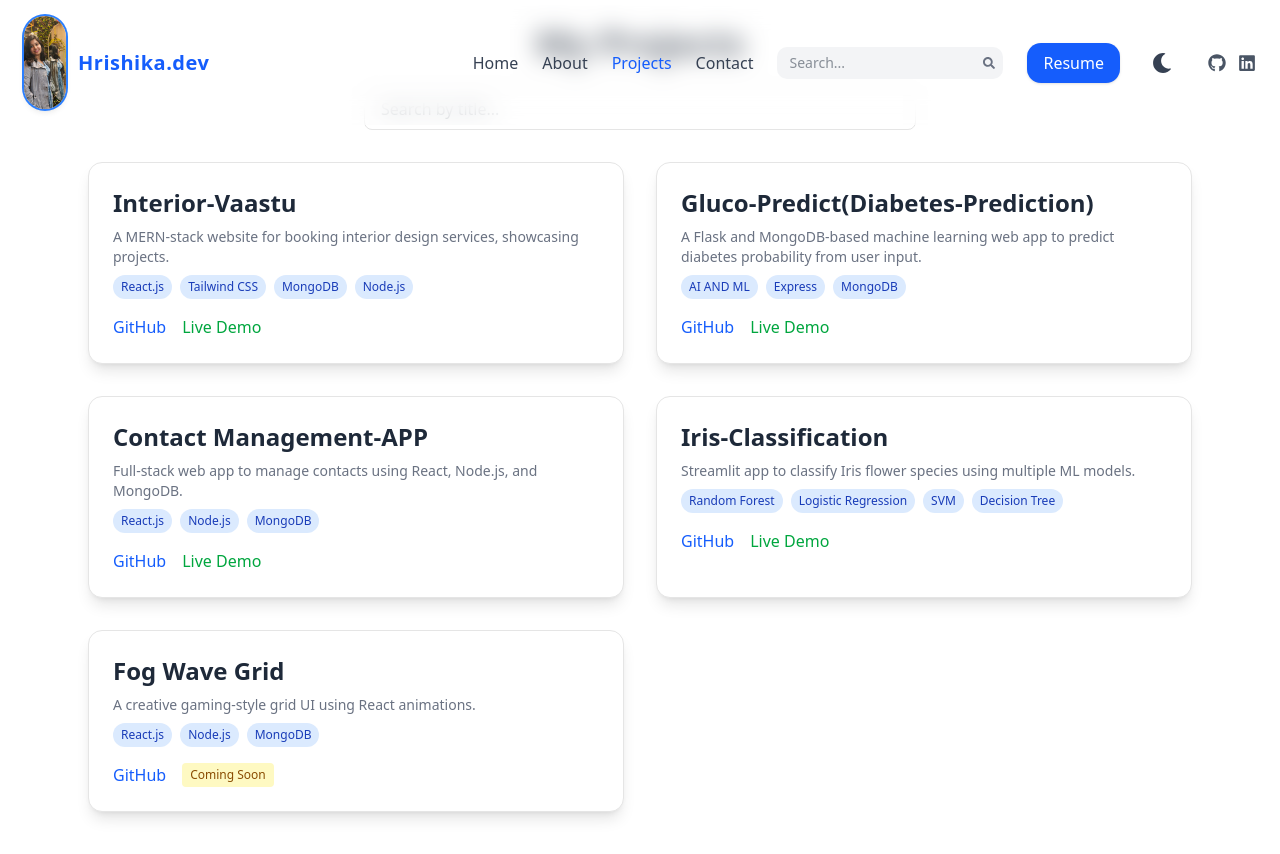
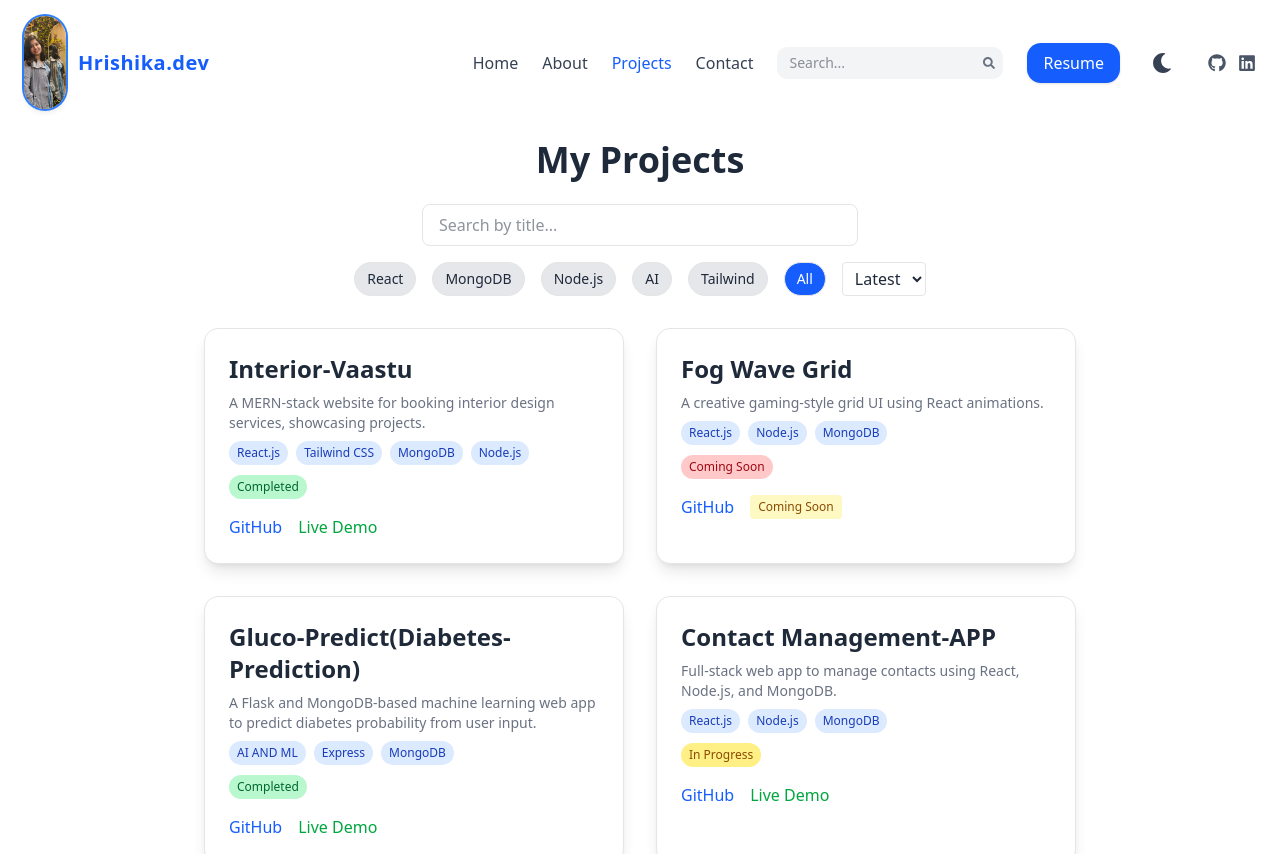
Before and after one commit to hrishikaverma/Tech-Stack-Journey, a Next.js app: page /projects in a window 1280 px wide. Shown: the top 854 px of the page. Built offline with nearby package versions, Linux system fonts and the light colour scheme.

Commit message:
Update page.js

```diff
--- a/src/app/projects/page.js
+++ b/src/app/projects/page.js
@@ -1,88 +1,148 @@
-'use client';
+"use client";
 
-import React, { useState } from 'react';
-import Navbar from '@/components/Navbar';
-import { motion } from 'framer-motion';
-import Image from 'next/image'; // Optional, if you want thumbnails
+import React, { useState } from "react";
+import Navbar from "@/components/Navbar";
+import { motion } from "framer-motion";
+import Image from "next/image";
+import { FaReact, FaNodeJs, FaPython } from "react-icons/fa";
 
 export default function Projects() {
-  const [searchTerm, setSearchTerm] = useState('');
+  const [searchTerm, setSearchTerm] = useState("");
+  const [selectedTech, setSelectedTech] = useState("");
+  const [sortOption, setSortOption] = useState("latest");
 
   const projects = [
     {
       id: 1,
-      title: 'Interior-Vaastu',
-      description: 'A MERN-stack website for booking interior design services, showcasing projects.',
-      techStack: 'React.js, Tailwind CSS, MongoDB, Node.js',
-      github: 'https://github.com/hrishikaverma/interior-vaastu',
-      live: 'https://interior-vaastu.netlify.app/'
+      title: "Interior-Vaastu",
+      description:
+        "A MERN-stack website for booking interior design services, showcasing projects.",
+      techStack: "React.js, Tailwind CSS, MongoDB, Node.js",
+      github: "https://github.com/hrishikaverma/interior-vaastu",
+      live: "https://interior-vaastu.netlify.app/",
+      status: "Completed",
+      year: 2025
     },
     {
       id: 2,
-      title: 'Gluco-Predict(Diabetes-Prediction)',
-      description: 'A Flask and MongoDB-based machine learning web app to predict diabetes probability from user input.',
-      techStack: 'AI AND ML, Express, MongoDB',
-      github: 'https://github.com/hrishikaverma/diabetes-prediction',
-      live: 'https://glucopredic1.streamlit.app/'
+      title: "Gluco-Predict(Diabetes-Prediction)",
+      description:
+        "A Flask and MongoDB-based machine learning web app to predict diabetes probability from user input.",
+      techStack: "AI AND ML, Express, MongoDB",
+      github: "https://github.com/hrishikaverma/diabetes-prediction",
+      live: "https://glucopredic1.streamlit.app/",
+      status: "Completed",
+      year: 2024
     },
     {
       id: 3,
-      title: 'Contact Management-APP',
-      description: 'Full-stack web app to manage contacts using React, Node.js, and MongoDB.',
-      techStack: 'React.js, Node.js, MongoDB',
-      github: 'https://github.com/hrishikaverma/contact-management-app',
-      live: 'https://scintillating-pudding-ffed6d.netlify.app/'
+      title: "Contact Management-APP",
+      description:
+        "Full-stack web app to manage contacts using React, Node.js, and MongoDB.",
+      techStack: "React.js, Node.js, MongoDB",
+      github: "https://github.com/hrishikaverma/contact-management-app",
+      live: "https://scintillating-pudding-ffed6d.netlify.app/",
+      status: "In Progress",
+      year: 2024
     },
     {
       id: 4,
-      title: 'Iris-Classification',
-      description: 'Streamlit app to classify Iris flower species using multiple ML models.',
-      techStack: 'Random Forest, Logistic Regression, SVM, Decision Tree',
-      github: 'https://github.com/hrishikaverma/iris-classification-app',
-      live: 'https://iris-classification-app-0301.streamlit.app/'
+      title: "Iris-Classification",
+      description:
+        "Streamlit app to classify Iris flower species using multiple ML models.",
+      techStack: "Random Forest, Logistic Regression, SVM, Decision Tree",
+      github: "https://github.com/hrishikaverma/iris-classification-app",
+      live: "https://iris-classification-app-0301.streamlit.app/",
+      status: "Completed",
+      year: 2023
     },
     {
       id: 5,
-      title: 'Fog Wave Grid',
-      description: 'A creative gaming-style grid UI using React animations.',
-      techStack: 'React.js, Node.js, MongoDB',
-      github: 'https://github.com/hrishikaverma/FOG-WAVE--GRID'
+      title: "Fog Wave Grid",
+      description: "A creative gaming-style grid UI using React animations.",
+      techStack: "React.js, Node.js, MongoDB",
+      github: "https://github.com/hrishikaverma/FOG-WAVE--GRID",
+      status: "Coming Soon",
+      year: 2025
     }
   ];
 
-  const filteredProjects = projects.filter(project =>
-    project.title.toLowerCase().includes(searchTerm.toLowerCase())
-  );
+  const filteredProjects = projects
+    .filter(
+      (project) =>
+        project.title.toLowerCase().includes(searchTerm.toLowerCase()) &&
+        (selectedTech === "" ||
+          project.techStack.toLowerCase().includes(selectedTech.toLowerCase()))
+    )
+    .sort((a, b) => {
+      if (sortOption === "latest") return b.year - a.year;
+      if (sortOption === "alphabetical")
+        return a.title.localeCompare(b.title);
+      return 0;
+    });
 
   return (
     <>
       <Navbar />
-      <main className="p-6 max-w-6xl mx-auto text-gray-800 dark:text-gray-100">
+      <main className="p-35 max-w-6xl mx-auto text-gray-800 dark:text-gray-100">
         <h1 className="text-4xl font-bold mb-6 text-center">My Projects</h1>
 
-        {/* Search Filter */}
-        <div className="mb-8 text-center">
+        {/* Controls */}
+        <div className="mb-8 text-center space-y-4">
           <input
             type="text"
             placeholder="Search by title..."
             value={searchTerm}
-            onChange={e => setSearchTerm(e.target.value)}
+            onChange={(e) => setSearchTerm(e.target.value)}
             className="px-4 py-2 border rounded-md w-full md:w-1/2 dark:bg-gray-800 dark:border-gray-700"
           />
+
+          <div className="flex justify-center gap-4 flex-wrap">
+            {[
+              "React",
+              "MongoDB",
+              "Node.js",
+              "AI",
+              "Tailwind",
+              ""
+            ].map((tech) => (
+              <button
+                key={tech}
+                onClick={() => setSelectedTech(tech)}
+                className={`px-3 py-1 text-sm rounded-full border dark:border-gray-600 ${
+                  selectedTech === tech
+                    ? "bg-blue-600 text-white"
+                    : "bg-gray-200 dark:bg-gray-800"
+                }`}
+              >
+                {tech || "All"}
+              </button>
+            ))}
+
+            <select
+              value={sortOption}
+              onChange={(e) => setSortOption(e.target.value)}
+              className="border px-2 py-1 rounded dark:bg-gray-800 dark:border-gray-700"
+            >
+              <option value="latest">Latest</option>
+              <option value="alphabetical">A-Z</option>
+            </select>
+          </div>
         </div>
 
-        {/* Project Cards */}
+        {/* Projects */}
         <div className="grid grid-cols-1 md:grid-cols-2 gap-8">
-          {filteredProjects.map(project => (
+          {filteredProjects.map((project) => (
             <motion.div
               key={project.id}
               whileHover={{ scale: 1.03 }}
               initial={{ opacity: 0, y: 30 }}
               whileInView={{ opacity: 1, y: 0 }}
               transition={{ duration: 0.4 }}
+              viewport={{ once: true }}
               className="border rounded-xl p-6 shadow-lg dark:bg-gray-900 bg-white"
             >
-              {/* Optional Image (replace src with actual image path if available) */}
+              {/* Optional Image */}
               {/* <img src={`/projects/${project.id}.jpg`} alt={project.title} className="rounded mb-4 w-full h-40 object-cover" /> */}
 
               <h2 className="text-2xl font-semibold mb-2">{project.title}</h2>
@@ -90,9 +150,8 @@ export default function Projects() {
                 {project.description}
               </p>
 
-              {/* Tech Stack as Tags */}
-              <div className="flex flex-wrap gap-2 mb-4">
-                {project.techStack.split(',').map((tech, index) => (
+              <div className="flex flex-wrap gap-2 mb-2">
+                {project.techStack.split(",").map((tech, index) => (
                   <span
                     key={index}
                     className="bg-blue-100 text-blue-800 dark:bg-blue-800 dark:text-blue-100 text-xs px-2 py-1 rounded-full"
@@ -102,7 +161,18 @@ export default function Projects() {
                 ))}
               </div>
 
-              {/* Links */}
+              <span
+                className={`inline-block text-xs px-2 py-1 rounded-full mb-4 ${
+                  project.status === "Completed"
+                    ? "bg-green-200 text-green-800"
+                    : project.status === "In Progress"
+                    ? "bg-yellow-200 text-yellow-800"
+                    : "bg-red-200 text-red-800"
+                }`}
+              >
+                {project.status}
+              </span>
+
               <div className="flex items-center gap-4 flex-wrap">
                 {project.github && (
                   <a
```
